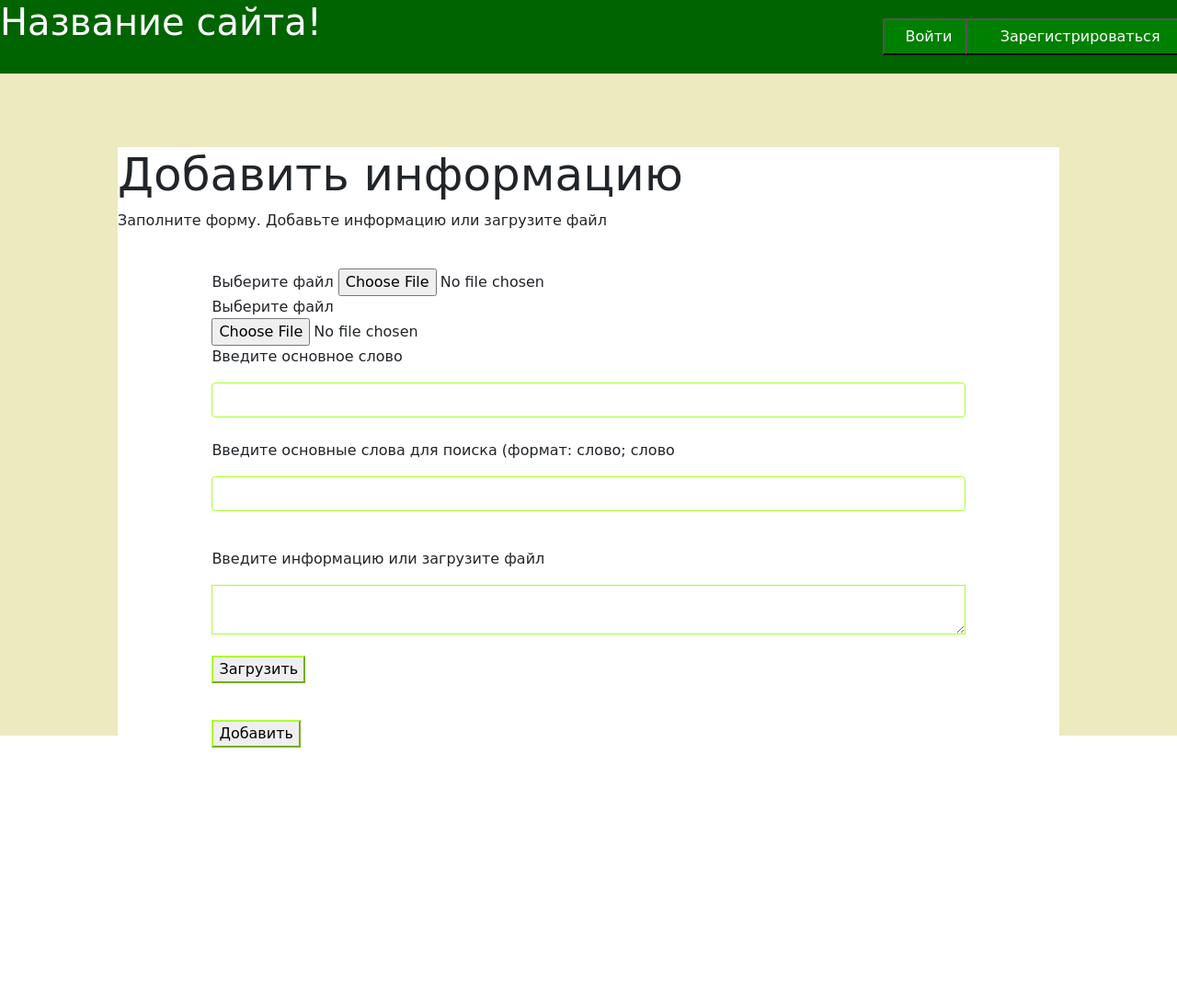
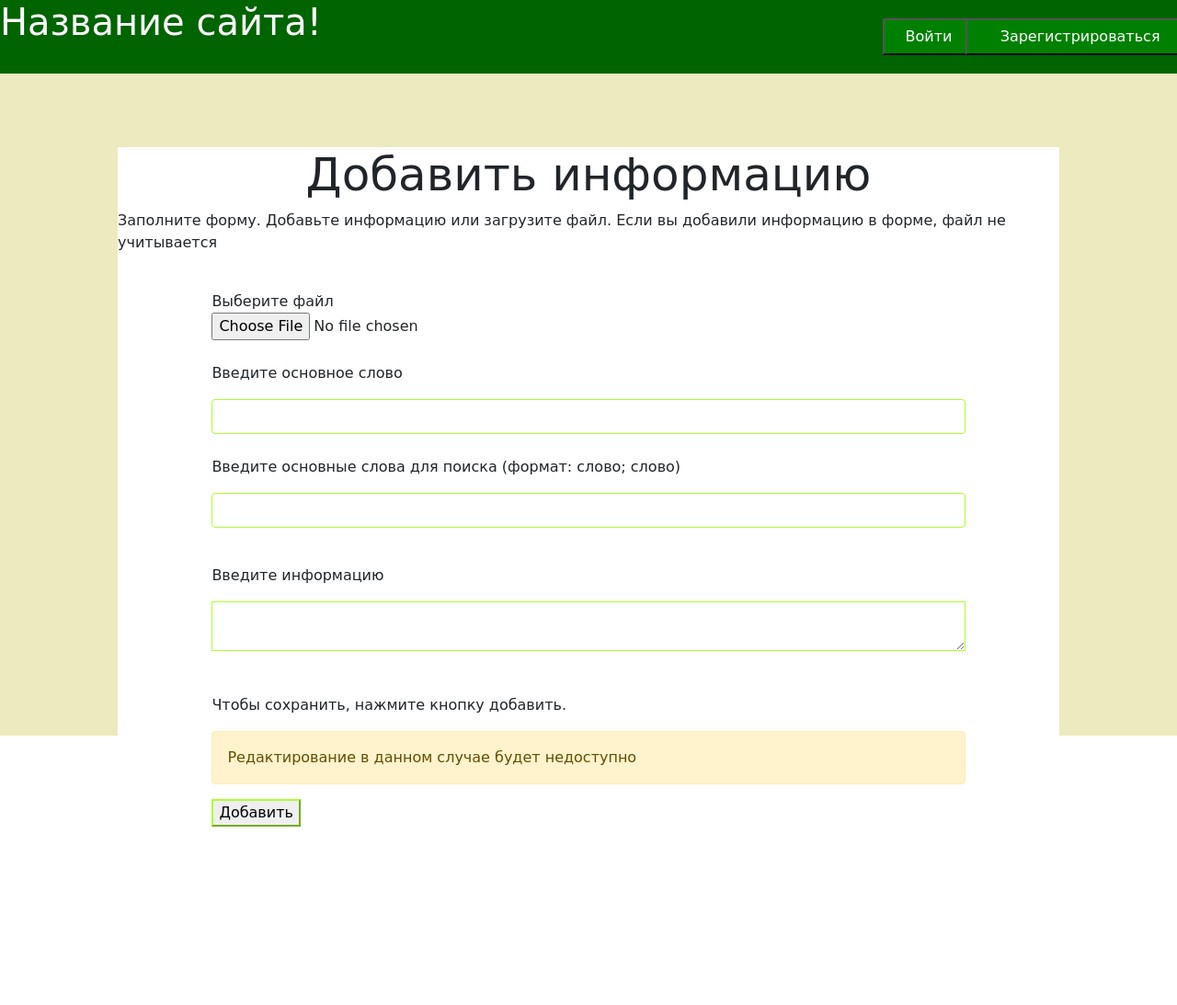
Before and after one commit to MarKGit2021/web_project, a Flask app: page /add-new in a window 1280 px wide. Shown: the top 1093 px of the page at 92% size. Before the commit the page ends 813 px from the top, so only its background shows below. Run offline with Flask 2, Linux system fonts and the light colour scheme; some libraries are stand-ins or nearby versions.

Commit message:
Информация загружается

```diff
--- a/data/words.py
+++ b/data/words.py
@@ -16,7 +16,7 @@ from data.information_by_word import InformationByWord
 class Word(SqlAlchemyBase):
     __tablename__ = 'words'
     id = sqlalchemy.Column(sqlalchemy.Integer, primary_key=True, autoincrement=True)
-    word = sqlalchemy.Column(sqlalchemy.String, nullable=False)
+    word = sqlalchemy.Column(sqlalchemy.String, nullable=False, unique=True)
     all_information = orm.relation("InformationByWord", back_populates='word')
 
     def __str__(self):
--- a/forms/add_form.py
+++ b/forms/add_form.py
@@ -5,10 +5,6 @@ from wtforms.validators import DataRequired
 
 class AddForm(FlaskForm):
     word = StringField('Введите основное слово', validators=[DataRequired()])
-    words = StringField('Введите основные слова для поиска (формат: слово; слово')
+    words = StringField('Введите основные слова для поиска (формат: слово; слово)')
     submit = SubmitField('Добавить')
-
-
-class AddTextForm(FlaskForm):
-    text = TextAreaField('Введите информацию или загрузите файл')
-    submit = SubmitField('Загрузить')
+    text = TextAreaField('Введите информацию')
--- a/main.py
+++ b/main.py
@@ -7,8 +7,9 @@ from data import db_session
 from data.information import Information
 from data.words import Word
 from func.address_created import *
+from func.add_information import add_information
 from forms.search_form import SearchForm
-from forms.add_form import AddForm, AddTextForm
+from forms.add_form import AddForm
 from func.top_information import get_top_information
 
 db_session.global_init('db/db.db')
@@ -27,6 +28,7 @@ def search(word: str):
     """
     db = db_session.create_session()
     words = db.query(Word).filter(Word.word == word.strip())
+    print(word)
     if len(list(words)) == 0:
         return redirect(f'/search/{word}')
     information = words[0].all_information
@@ -37,27 +39,40 @@ def search(word: str):
     else:
         return all_information(information, db)
 
-
+a = True
 @app.route('/add-new', methods=['POST', 'GET'])
 def add_new_information():
+    """
+    Метод, который обрабатывает добавление информации.
+    Если пользователь не залогинен, то его перенаправляют на страницу логина
+    Пользователь может вставить файл, а может написать текст так.
+    В приоритете написанный текст - если он есть, то береться он, а не файл
+    :return:
+    """
+    # if a:# пока нет логина
+    #     return redirect('/login')
     form = AddForm()
-    form1 = AddTextForm()
     error = []
     flag = True
     text = ''
     if request.method == 'POST':
-        if form.is_submitted():
-            if form1.is_submitted():
-                if form1.text.data.strip() != '':
+        if form.validate_on_submit():
+            if form.is_submitted():
+                if form.text.data.strip() != '':
                     flag = False
-                    text = form1.text.data.strip()
-            if flag:
-                f = request.files['file']
-                text = f.read().strip()
-            word = form.word.data
-            words = form.words
-            return redirect(f'/search/{word}')
-    return render_template('add_information.html', form=form, form1=form1, errors=error)
+                    text = form.text.data.strip()
+                if flag:
+                    f = request.files['file']
+                    text = f.read().strip()
+                    if str(text)[2:-1].strip() == '':
+                        return render_template('add_information.html', form=form, errors=['Выберите файл или введите информацию!'])
+                word = form.word.data
+                words = form.words.data
+                # user_id = current_user.id
+                add_information(db=db_session.create_session(), word=word, user_id=1, words=words, text=text)
+                print(word, 6)
+                return redirect(f'/search/{word}')
+    return render_template('add_information.html', form=form, errors=error)
 
     # db = db_session.create_session()
     # new_word = Word()
@@ -83,6 +98,7 @@ def all_information(information, db):
 
 @app.route('/search/<word>', methods=['GET'])
 def search_information(word):
+    print(word, 8)
     """
     Метод, который возвращает страницу с выбором
     :param word: str слово
@@ -93,6 +109,7 @@ def search_information(word):
     if len(query) == 0 or len(query[0].all_information) == 0:
         return render_template('add_or_wiki_site.html', word=word, is_authenticated=False)
     else:
+        print(word, 11)
         return search(word)
 
 
@@ -106,9 +123,11 @@ def get_information(folder):
     """
     information_id = get_id_for_address(folder)
     db = db_session.create_session()
+    print(information_id)
     information = db.query(Information).filter(Information.id == information_id)
     if len(list(information)) == 0:
         abort(404)
+    print(information[0].folder)
     return render_template(information[0].folder, **information[0].get_information(), site='/')
 
 
@@ -120,7 +139,7 @@ def main_func():
     """
     form = SearchForm()
     if form.validate_on_submit():
-        return search(form.word.data)
+        return search(form.word.data.strip().lower())
     db = db_session.create_session()
     top_information = get_top_information(db)
     return render_template('main.html', is_authenticated=False, form=form,
--- a/templates/add_information.html
+++ b/templates/add_information.html
@@ -8,31 +8,30 @@
   <title></title>
 </head>
 <body>
-  <div class="content_block", style="font-family: 'Lobster', cursive;">
-    <h1 style="font-size: 50px;
-        font-family: 'Lobster', cursive;">Добавить информацию</h1>
-    <p>Заполните форму. Добавьте информацию или загрузите файл</p><br>
+  <div class="content_block" style="font-family: 'Lobster', cursive;">
+    <center><h1 style="font-size: 50px;
+        font-family: 'Lobster', cursive;">Добавить информацию</h1></center>
+    <p style="left: 10%;">Заполните форму. Добавьте информацию или загрузите файл. Если вы добавили информацию в форме, файл не учитывается</p><br>
+      {% for i in errors %}
+                <p class="alert alert-danger">{{ i }}</p>
+      {% endfor %}
     <div style="height: 100%; position: absolute; left: 10%;right: 10%;">
     <form  action="" method="post" enctype="multipart/form-data">
       <div class="form-group">
-                                    <label for="photo">Выберите файл</label>
+                                    <label for="photo">Выберите файл</label><br>
                                     <input type="file" class="form-control-file" id="photo" name="file">
                                 </div>
-    <label for="photo">Выберите файл</label><br>
-    <input type="file" class="form-control-file" id="photo" name="file1" style="left: 10%; height: 10%; border-color: greenyellow;">
         {{ form.hidden_tag() }}
         <br><p style="font-family: 'Lobster', cursive; left: 10%">{{ form.word.label }}</p>
         {{ form.word(class="form-control", style="border-color: greenyellow; left: 10%; right: 10%; width: 100%;") }}<br>
         <p>{{ form.words.label }}</p>
         <p>{{ form.words(class="form-control", style="border-color: greenyellow; left: 10%; right: 10%; width: 100%;") }}</p><br>
-        {{ form1.hidden_tag() }}
-            <p>{{ form1.text.label }}</p>
-            <p  style="border-color: greenyellow; height: 50%;">{{ form1.text(class="form-control", class="search_area", style="border-color: greenyellow; width: 100%;") }}</p>
-            <p>{{ form1.submit(type="submit", class="search_area", style="border-color: greenyellow;") }}</p><br>
+            <p>{{ form.text.label }}</p>
+            <p  style="border-color: greenyellow; height: 50%;">{{ form.text(class="form-control", class="search_area", style="border-color: greenyellow; width: 100%;") }}</p><br>
+            <p>Чтобы сохранить, нажмите кнопку добавить.</p>
+            <p class="alert alert-warning">Редактирование в данном случае будет недоступно</p>
               <p style="border-color: greenyellow; left: 10%; width: 20%; height: 10%;">{{ form.submit(type="submit", style="border-color: greenyellow;") }}</p><br>
-                {% for i in errors %}
-                <p class="error">{{ i }}</p>
-                {% endfor %}
+
         </form>
       </div>
   </div>
--- a/templates/main.html
+++ b/templates/main.html
@@ -82,7 +82,7 @@
         left: 0; right: 0;
         top: 0; bottom: 0;
         padding: 5px;
-        color: black;" href="information/{{ inf[i]['address'] }}">{{ i }}</a></td>
+        color: black;" href="information/{{ inf[i]['address'] }}">{{ i + 1 }}</a></td>
                 <td class="table-light"><a style="position: absolute;
         left: 0; right: 0;
         top: 0; bottom: 0;
```
Also changed, not shown: data/information.py (+12 -3 lines), func/add_information.py (added, +35 -0 lines), templates/all_information.html (+3 -4 lines).
